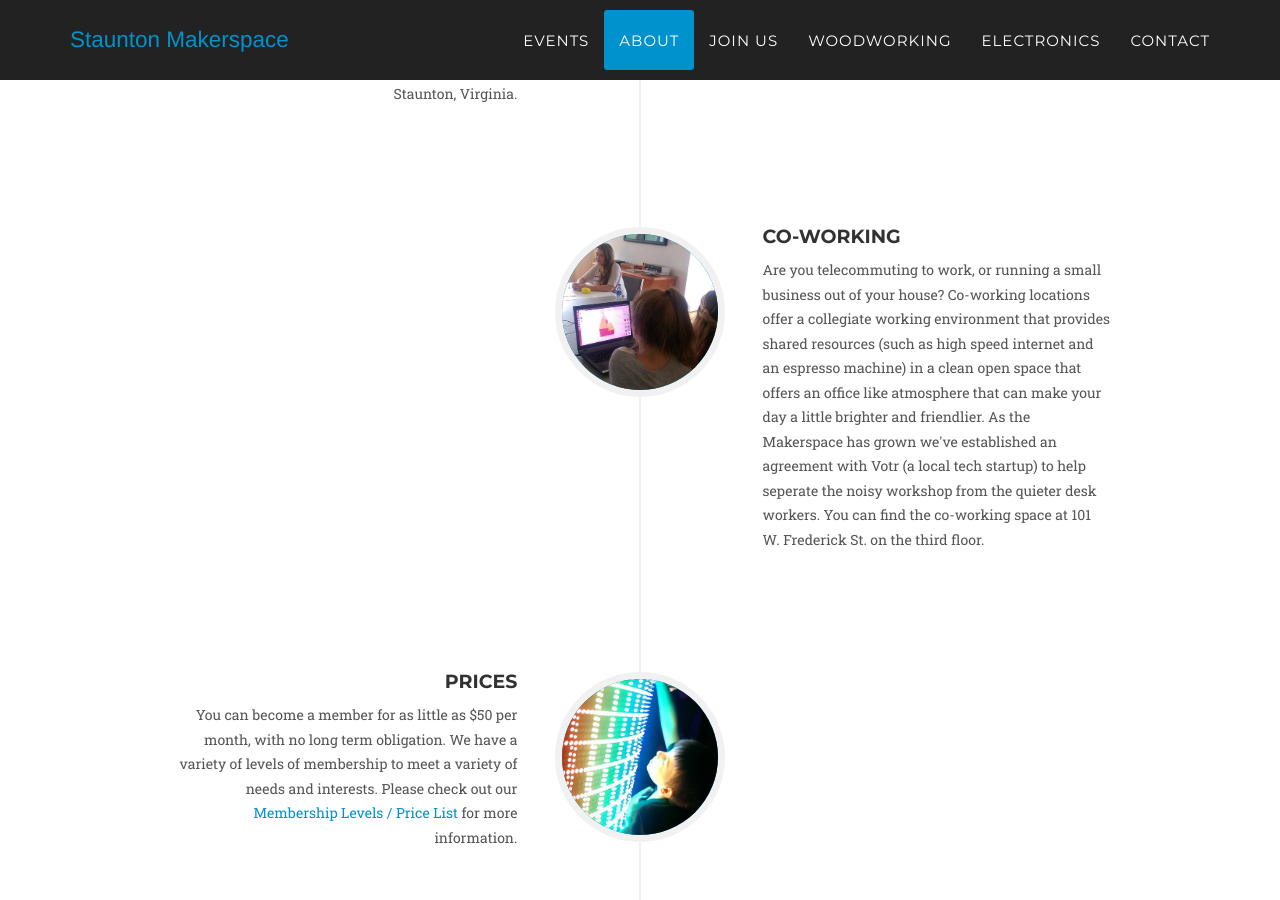
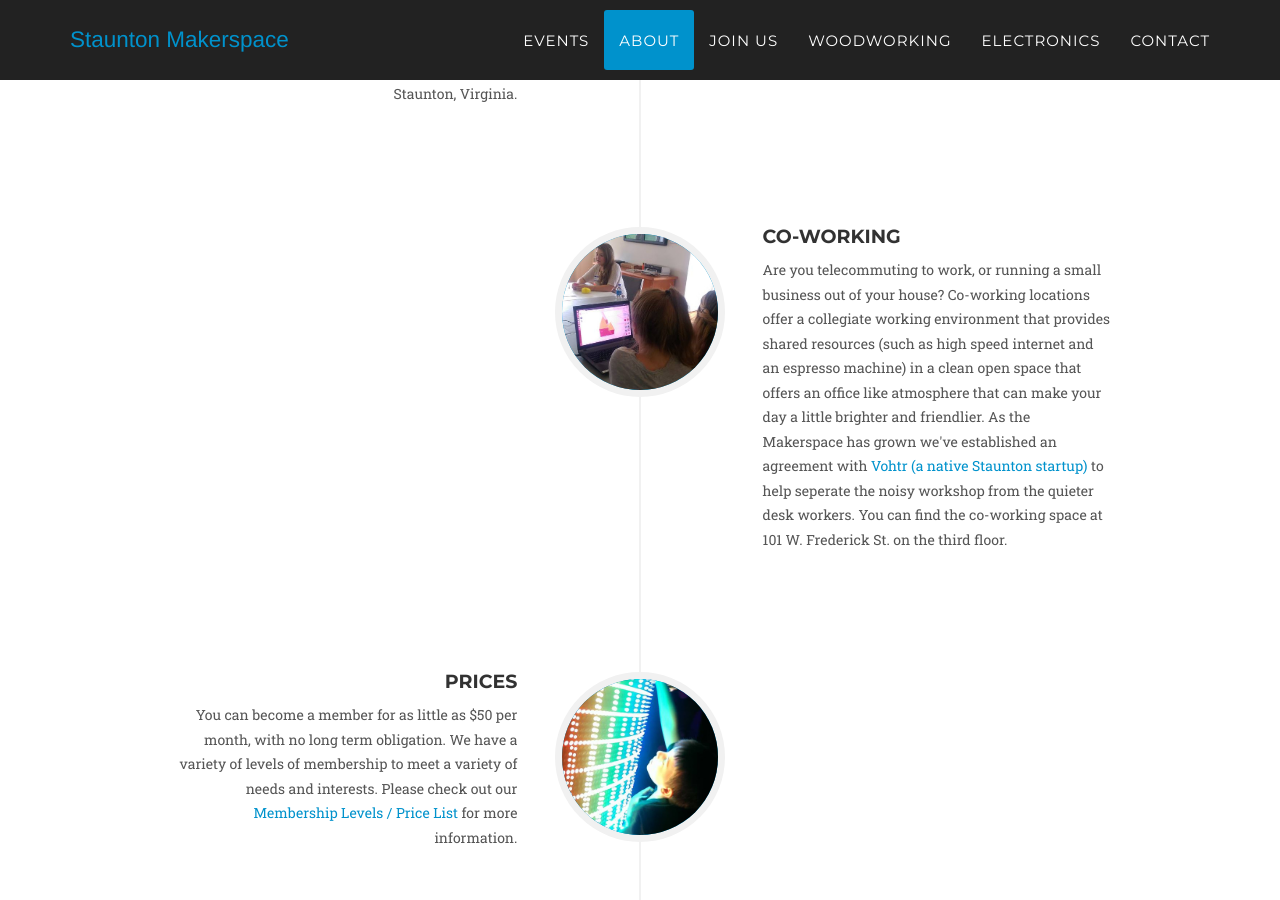
Before and after one commit to stauntonmakerspace/old_website, a Jekyll site: the page built from index.html, in a window 1280 px wide and 900 px high, scrolled down 3647 px. Built offline with Jekyll 4.4.1, drawn with Linux system fonts in a browser that asks for light colours; some web fonts are replaced.

Commit message:
Fixing vohtr spelling and adding a link to their website.

```diff
--- a/_includes/about.html
+++ b/_includes/about.html
@@ -33,7 +33,7 @@
                                     <h4>Co-Working</h4>
                                 </div>
                                 <div class="timeline-body">
-                                    <p class="text-muted">Are you telecommuting to work, or running a small business out of your house?  Co-working locations offer a collegiate working environment that provides shared resources (such as high speed internet and an espresso machine) in a clean open space that offers an office like atmosphere that can make your day a little brighter and friendlier.  As the Makerspace has grown we've established an agreement with Votr (a local tech startup) to help seperate the noisy workshop from the quieter desk workers.  You can find the co-working space at 101 W. Frederick St. on the third floor.</p>
+                                    <p class="text-muted">Are you telecommuting to work, or running a small business out of your house?  Co-working locations offer a collegiate working environment that provides shared resources (such as high speed internet and an espresso machine) in a clean open space that offers an office like atmosphere that can make your day a little brighter and friendlier.  As the Makerspace has grown we've established an agreement with <a target="vohtr" href="https://www.vohtr.com/">Vohtr (a native Staunton startup)</a> to help seperate the noisy workshop from the quieter desk workers.  You can find the co-working space at 101 W. Frederick St. on the third floor.</p>
                                 </div>
                             </div>
                         </li>
```
